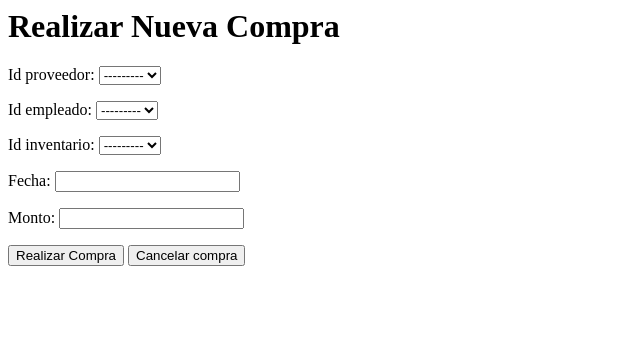
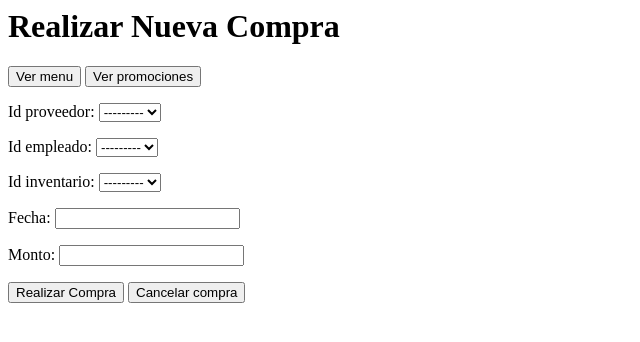
Before and after one commit to maritza05/Mystery-Cafeteria, a Django app: page /compras/nuevo/ in a window 1280 px wide. Shown: the top 342 px of the page, without its empty margins (0-640 px from the left). Run offline with Django 3.2, Linux system fonts and the light colour scheme; data that the repository does not hold is empty.

Commit message:
Se pasaron las pruebas TDD para las compras

```diff
--- a/src/compras/templates/compras/nueva_compra.html
+++ b/src/compras/templates/compras/nueva_compra.html
@@ -1,4 +1,6 @@
 <h1>{{etiqueta_titulo}} Compra</h1>
+<input type="button" onclick=" location.href='../menu' " value="Ver menu" id="btn_menu_dia">
+<input type="button" onclick=" location.href='../promociones' " value="Ver promociones" id="btn_promociones">
 <form action="" method="POST">
 	{% csrf_token %}
 	{{form.as_p}}
--- a/src/compras/urls.py
+++ b/src/compras/urls.py
@@ -1,9 +1,11 @@
 from django.conf.urls import url
-from compras.views import listar, nueva_compra, eliminar_compra, detalles_compra
+from compras.views import listar, nueva_compra, eliminar_compra, detalles_compra, menu_productos, promociones
 
 urlpatterns = [
     url(r'^$', listar, name="listar"),
     url(r'^nuevo/$', nueva_compra, name="nueva_compra"),
     url(r'^(?P<pk>[0-9]+)/detalles', detalles_compra, name="detalles_compra"),
     url(r'^(?P<pk>[0-9]+)/eliminar', eliminar_compra, name="eliminar_compra"),
+    url(r'^menu/', menu_productos, name="menu_productos"),
+    url(r'^promociones/', promociones, name="promociones"),
 ]
--- a/src/compras/views.py
+++ b/src/compras/views.py
@@ -3,6 +3,7 @@ from compras.models import Compra
 from compras.forms import CompraForm
 from proveedores.models import Proveedor
 from empleados.models import Empleado
+from productos.models import Producto
 
 
 def listar(request):
@@ -33,3 +34,15 @@ def detalles_compra(request, pk):
     proveedor = get_object_or_404(Proveedor, compra.id_proveedor)
     empleado = get_object_or_404(Empleado, compra.id_empelado)
     return render(request, 'compras/detalles.html', {'compra':compra, 'proveedor':proveedor, 'empleado':empleado})
+
+
+def menu_productos(request):
+    productos = Producto.objects.all()
+    print productos
+    return render(request, 'compras/menu_productos.html', {'productos':productos})
+
+
+def promociones(request):
+    productos = Producto.objects.all()
+    print productos
+    return render(request, 'compras/promociones.html', {'productos':productos})
```
Also changed, not shown: aceptanceTest/tests/features/steps.py (+49 -46 lines), src/compras/templates/compras/menu_productos.html (added, +7 -0 lines), src/compras/templates/compras/promociones.html (added, +7 -0 lines).
